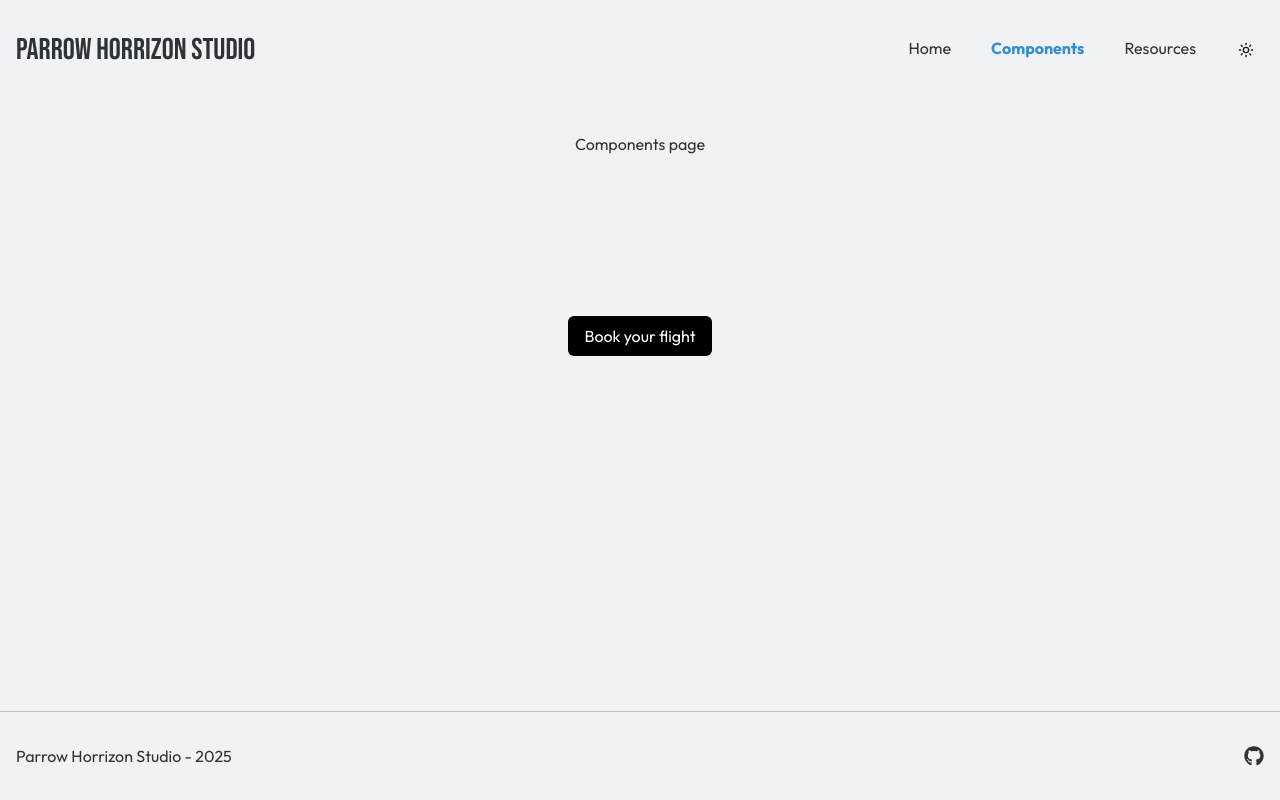
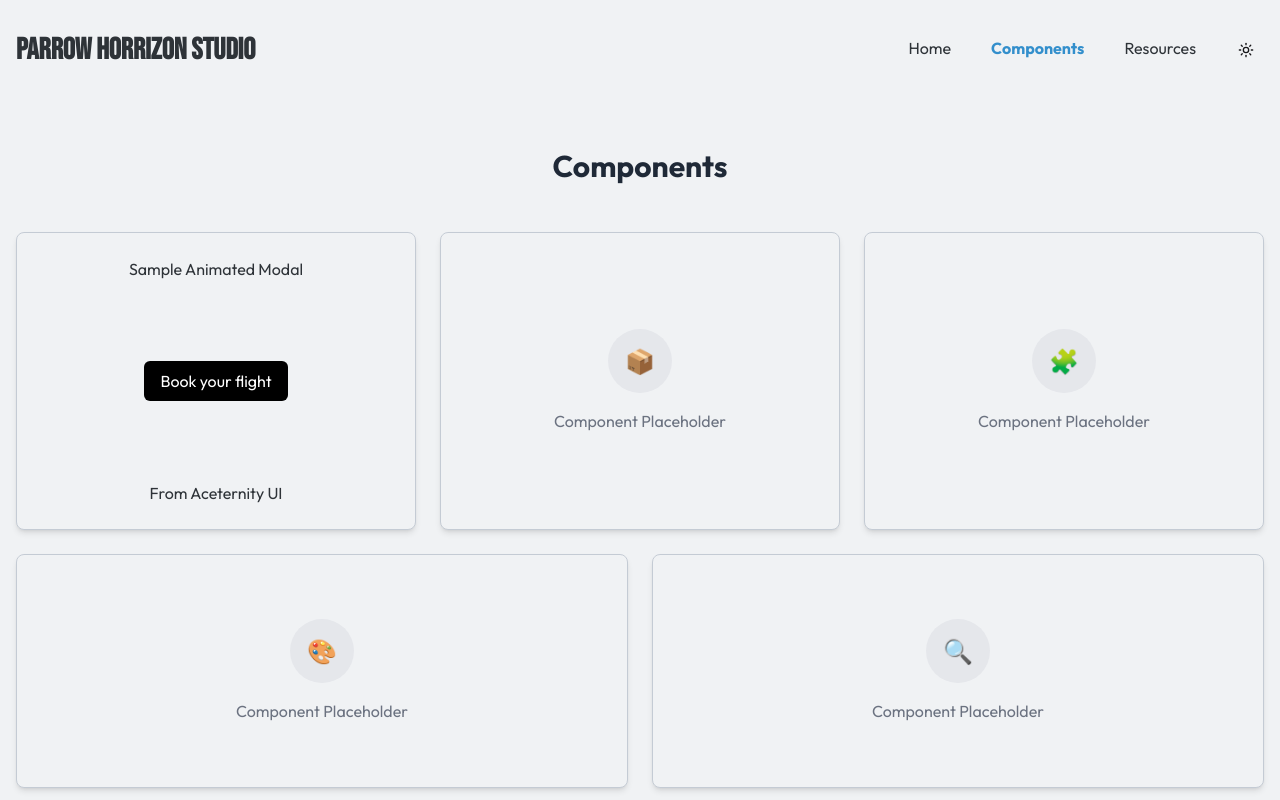
Before and after one commit to Rowee13/phs-nextjs-starter, a Next.js app: page /components in a window 1280 px wide. Built offline with nearby package versions, Linux system fonts and the light colour scheme.

Commit message:
remove duplicated next config file and create components page layout

```diff
--- a/app/(root)/components/page.tsx
+++ b/app/(root)/components/page.tsx
@@ -1,12 +1,117 @@
+'use client'
+
+import Link from 'next/link'
+
 import { AnimatedModalDemo } from '@/components/ui/modal/animated-modal-demo'
 
 const ComponentsPage = () => {
     return (
-        <section>
-            <div className='max-w-7xl mx-auto px-4 py-8 flex flex-col justify-center items-center'>
-                <h2>Components page</h2>
-                <div>
-                    <AnimatedModalDemo />
+        <section className='min-h-screen'>
+            <div className='max-w-7xl mx-auto px-4 py-12'>
+                <h1 className='text-3xl font-bold text-center mb-12 text-gray-800 dark:text-white'>
+                    Components
+                </h1>
+
+                <div className='space-y-6'>
+                    {/* First row: 3 columns */}
+                    <div className='grid grid-cols-1 md:grid-cols-3 gap-6'>
+                        <div className='bg-card rounded-lg shadow-md p-6 border border-border text-center flex flex-col items-center justify-center'>
+                            <h3>Sample Animated Modal</h3>
+                            <AnimatedModalDemo />
+                            <Link
+                                href='https://ui.aceternity.com/components/animated-modal'
+                                passHref
+                                target='_blank'
+                                rel='noopener noreferrer'
+                                className='hover:text-primary'
+                            >
+                                From Aceternity UI
+                            </Link>
+                        </div>
+                        <div className='bg-card rounded-lg shadow-md p-6 border border-border text-center flex flex-col items-center justify-center'>
+                            <div className='text-center'>
+                                <div className='w-16 h-16 bg-gray-200 dark:bg-gray-700 rounded-full mx-auto mb-4 flex items-center justify-center'>
+                                    <span className='text-2xl'>📦</span>
+                                </div>
+                                <p className='text-gray-500 dark:text-gray-400'>
+                                    Component Placeholder
+                                </p>
+                            </div>
+                        </div>
+                        <div className='bg-card rounded-lg shadow-md p-6 border border-border text-center flex flex-col items-center justify-center'>
+                            <div className='text-center'>
+                                <div className='w-16 h-16 bg-gray-200 dark:bg-gray-700 rounded-full mx-auto mb-4 flex items-center justify-center'>
+                                    <span className='text-2xl'>🧩</span>
+                                </div>
+                                <p className='text-gray-500 dark:text-gray-400'>
+                                    Component Placeholder
+                                </p>
+                            </div>
+                        </div>
+                    </div>
+
+                    {/* Second row: 2 columns */}
+                    <div className='grid grid-cols-1 md:grid-cols-2 gap-6'>
+                        <div className='bg-card rounded-lg shadow-md p-6 border border-border text-center flex flex-col items-center justify-center'>
+                            <div className='text-center'>
+                                <div className='w-16 h-16 bg-gray-200 dark:bg-gray-700 rounded-full mx-auto mb-4 flex items-center justify-center'>
+                                    <span className='text-2xl'>🎨</span>
+                                </div>
+                                <p className='text-gray-500 dark:text-gray-400'>
+                                    Component Placeholder
+                                </p>
+                            </div>
+                        </div>
+                        <div className='bg-card rounded-lg shadow-md p-6 border border-border text-center flex flex-col items-center justify-center'>
+                            <div className='text-center py-10'>
+                                <div className='w-16 h-16 bg-gray-200 dark:bg-gray-700 rounded-full mx-auto mb-4 flex items-center justify-center'>
+                                    <span className='text-2xl'>🔍</span>
+                                </div>
+                                <p className='text-gray-500 dark:text-gray-400'>
+                                    Component Placeholder
+                                </p>
+                            </div>
+                        </div>
+                    </div>
+
+                    {/* Third row: asymmetric layout */}
+                    <div className='grid grid-cols-1 md:grid-cols-3 gap-6'>
+                        {/* Left column with 2 rows */}
+                        <div className='md:col-span-1 space-y-6'>
+                            <div className='bg-card rounded-lg shadow-md p-6 border border-border text-center flex flex-col items-center justify-center'>
+                                <div className='text-center py-6'>
+                                    <div className='w-16 h-16 bg-gray-200 dark:bg-gray-700 rounded-full mx-auto mb-4 flex items-center justify-center'>
+                                        <span className='text-2xl'>⚙️</span>
+                                    </div>
+                                    <p className='text-gray-500 dark:text-gray-400'>
+                                        Component Placeholder
+                                    </p>
+                                </div>
+                            </div>
+                            <div className='bg-card rounded-lg shadow-md p-6 border border-border text-center flex flex-col items-center justify-center'>
+                                <div className='text-center py-6'>
+                                    <div className='w-16 h-16 bg-gray-200 dark:bg-gray-700 rounded-full mx-auto mb-4 flex items-center justify-center'>
+                                        <span className='text-2xl'>🔔</span>
+                                    </div>
+                                    <p className='text-gray-500 dark:text-gray-400'>
+                                        Component Placeholder
+                                    </p>
+                                </div>
+                            </div>
+                        </div>
+
+                        {/* Right column spanning 2 rows */}
+                        <div className='md:col-span-2 bg-card rounded-lg shadow-md p-6 border border-border text-center flex flex-col items-center justify-center'>
+                            <div className='text-center'>
+                                <div className='w-20 h-20 bg-gray-200 dark:bg-gray-700 rounded-full mx-auto mb-4 flex items-center justify-center'>
+                                    <span className='text-3xl'>🚀</span>
+                                </div>
+                                <p className='text-gray-500 dark:text-gray-400'>
+                                    Large Component Placeholder
+                                </p>
+                            </div>
+                        </div>
+                    </div>
                 </div>
             </div>
         </section>
--- a/app/(root)/resources/page.tsx
+++ b/app/(root)/resources/page.tsx
@@ -2,7 +2,9 @@ const BlocksPage = () => {
     return (
         <section>
             <div className='max-w-7xl mx-auto px-4 py-8 flex flex-col justify-center items-center'>
-                <h2>Resources page</h2>
+                <h1 className='text-3xl font-bold text-center mb-12 text-gray-800 dark:text-white'>
+                    Resources
+                </h1>
             </div>
         </section>
     )
--- a/components/header/main-header.tsx
+++ b/components/header/main-header.tsx
@@ -14,9 +14,12 @@ const MainHeader = () => {
         <header>
             <div className='max-w-7xl mx-auto flex flex-row justify-between items-center px-4 py-8 z-50'>
                 <div>
-                    <h1 className='text-3xl font-[family-name:var(--font-bebas-neue)]'>
+                    <Link
+                        href='/'
+                        className='text-3xl font-[family-name:var(--font-bebas-neue)] font-bold'
+                    >
                         Parrow Horrizon Studio
-                    </h1>
+                    </Link>
                 </div>
                 <nav>
                     <ul className='flex flex-row space-x-6'>
--- a/components/ui/modal/animated-modal-demo.tsx
+++ b/components/ui/modal/animated-modal-demo.tsx
@@ -21,7 +21,7 @@ export function AnimatedModalDemo() {
         'https://images.unsplash.com/photo-1546484475-7f7bd55792da?q=80&w=2581&auto=format&fit=crop&ixlib=rb-4.0.3&ixid=M3wxMjA3fDB8MHxwaG90by1wYWdlfHx8fGVufDB8fHx8fA%3D%3D',
     ]
     return (
-        <div className='py-40  flex items-center justify-center'>
+        <div className='py-20  flex items-center justify-center'>
             <Modal>
                 <ModalTrigger className='bg-black dark:bg-white dark:text-black text-white flex justify-center group/modal-btn'>
                     <span className='group-hover/modal-btn:translate-x-40 text-center transition duration-500'>
--- a/next.config.js
+++ /dev/null
@@ -1,8 +0,0 @@
-/** @type {import('next').NextConfig} */
-const nextConfig = {
-    images: {
-        domains: ['images.unsplash.com'],
-    },
-}
-
-module.exports = nextConfig
--- a/next.config.ts
+++ b/next.config.ts
@@ -5,6 +5,14 @@ const nextConfig: NextConfig = {
     // experimental: {
     //     typedRoutes: true,
     // },
+    images: {
+        remotePatterns: [
+            {
+                protocol: 'https',
+                hostname: 'images.unsplash.com',
+            },
+        ],
+    },
 }
 
 export default nextConfig
```
